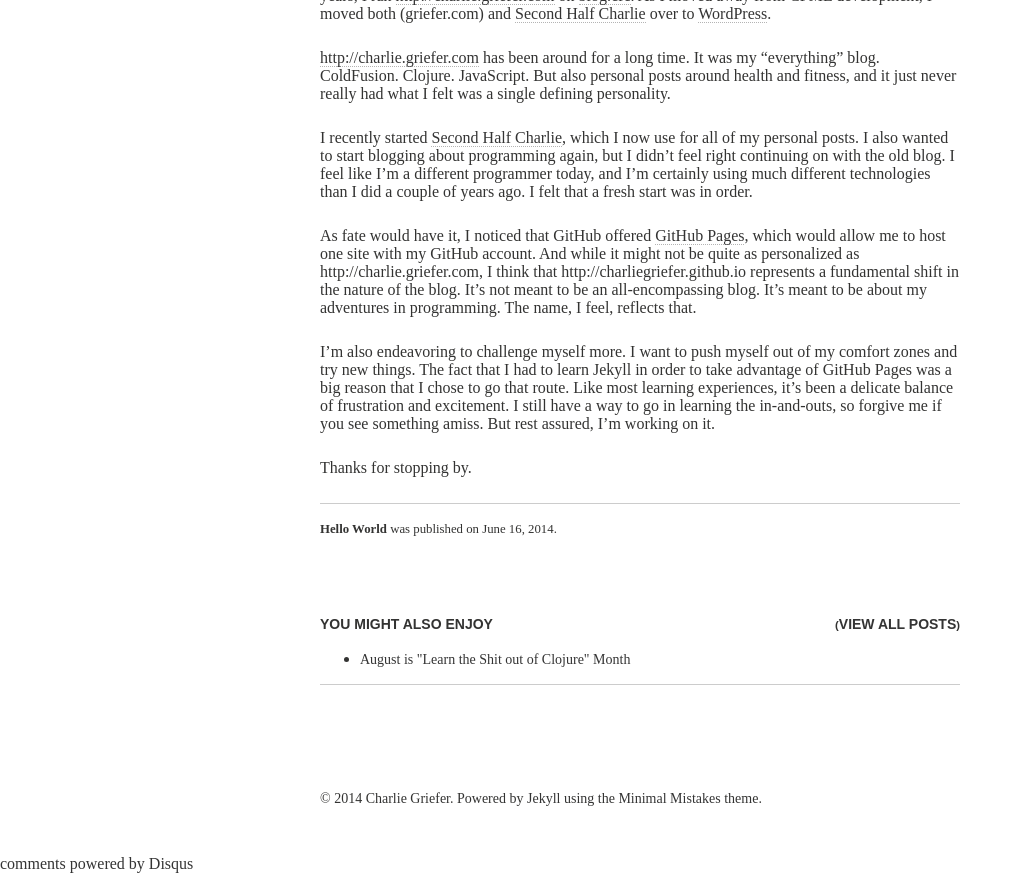
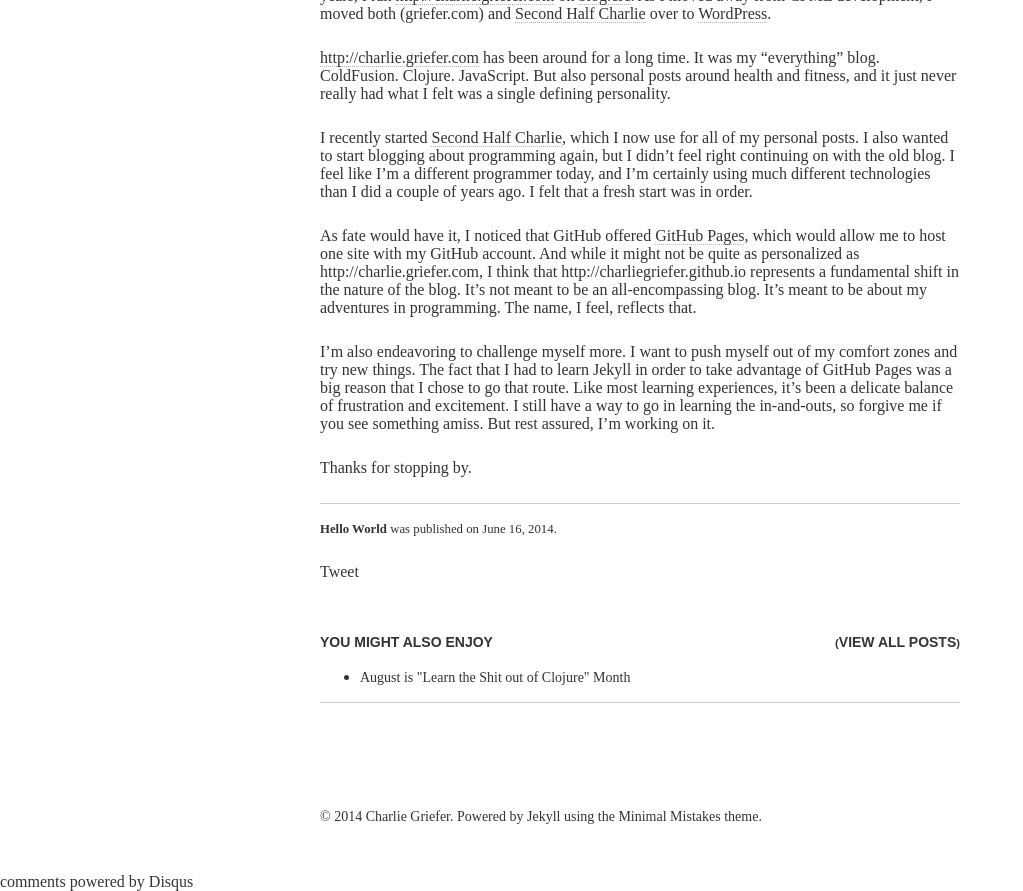
Before and after one commit to charliegriefer/charliegriefer.github.io, a Jekyll site: the page built from _posts/2014-06-16-hello-world.md, in a window 1280 px wide, cut to the strip 232-1123 px from the top of the page. Shown: the whole strip, without its empty margins (0-1023 px from the left). Built offline with Jekyll 4.4.1, drawn with Linux system fonts in a browser that asks for light colours; nearby versions of some CDN libraries; some web fonts are replaced; comment, search, counter and statistics services are not loaded.

Commit message:
testing twitter button

```diff
--- a/_layouts/post.html
+++ b/_layouts/post.html
@@ -48,6 +48,11 @@
           {% include _author-bio.html %}
         </div>
         <p class="byline"><strong>{{ page.title }}</strong> was published on <time datetime="{{ page.date | date_to_xmlschema }}">{{ page.date | date: "%B %d, %Y" }}</time>{% if page.modified %} and last modified on <time datetime="{{ page.modified | date: "%Y-%m-%d" }}">{{ page.modified | date: "%B %d, %Y" }}</time>{% endif %}.</p>
+
+
+<a href="https://twitter.com/share" class="twitter-share-button" data-via="charliegriefer">Tweet</a>
+<script>!function(d,s,id){var js,fjs=d.getElementsByTagName(s)[0],p=/^http:/.test(d.location)?'http':'https';if(!d.getElementById(id)){js=d.createElement(s);js.id=id;js.src=p+'://platform.twitter.com/widgets.js';fjs.parentNode.insertBefore(js,fjs);}}(document, 'script', 'twitter-wjs');</script>
+
       </footer>
     </div><!-- /.article-wrap -->
   {% if site.owner.disqus-shortname and page.comments == true %}
```
